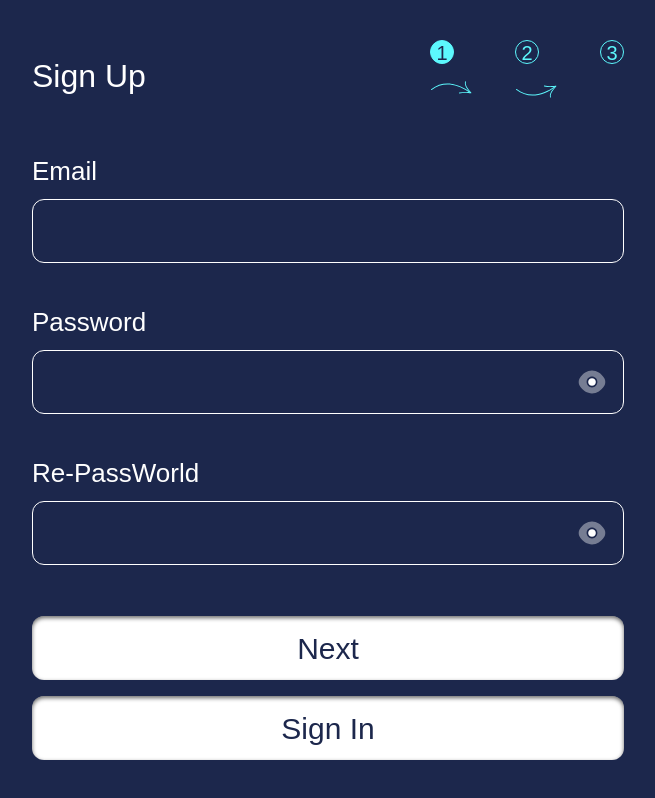
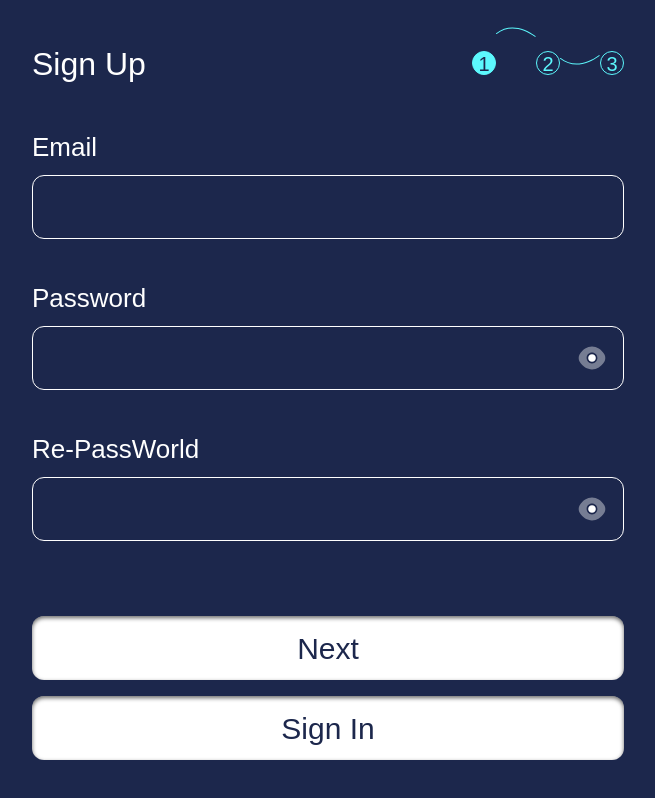
Before and after one commit to m-ehsan81/jc-front, a Next.js app: page /sign-up in a window 1280 px wide. Shown: the whole page, without its empty margins (312-967 px from the left). Built offline with nearby package versions, Linux system fonts and the light colour scheme; no server answers; a web font is replaced by a local one.

Commit message:
fix build errors

```diff
--- a/src/app/sign-in/page.tsx
+++ b/src/app/sign-in/page.tsx
@@ -16,7 +16,7 @@ import { useRouter, useSearchParams } from "next/navigation";
 import apiClient from "@/lib/axios";
 import { Suspense } from "react";
 
-const SignInPage = () => {
+const SignInPage:React.FC = () => {
   const { login } = useAuth();
 
   const router = useRouter();
--- a/src/app/sign-up/page.tsx
+++ b/src/app/sign-up/page.tsx
@@ -1,6 +1,6 @@
 "use client";
 
-import { useEffect, useState } from "react";
+import { Suspense, useState } from "react";
 import { CustomStepper } from "@/components/customs";
 import { InitialDataType } from "./type";
 import { SignUpStepOne, SignUpStepTwo, StepThree } from "@/components/sign-up";
@@ -24,15 +24,17 @@ const SignUpPage: React.FC = () => {
   const steps = [
     <SignUpStepOne
       {...initialData}
+      key={1}
       handleNextStep={handleNextStep}
       setInitialData={setInitialData}
     />,
     <SignUpStepTwo
+      key={2}
       email={initialData.email}
       password={initialData.password}
       handleBackStep={handleBackStep}
     />,
-    <StepThree token={token || ""} />,
+    <StepThree key={3} token={token || ""} />,
   ];
 
   return (
@@ -48,4 +50,12 @@ const SignUpPage: React.FC = () => {
   );
 };
 
-export default SignUpPage;
+const SignUp: React.FC = () => {
+  return (
+    <Suspense>
+      <SignUpPage />
+    </Suspense>
+  );
+};
+
+export default SignUp;
--- a/src/components/customs/custom-stepper/index.tsx
+++ b/src/components/customs/custom-stepper/index.tsx
@@ -25,7 +25,7 @@ const CustomStepper: React.FC<CustomStepperProps> = ({
         <div key={index} className="relative">
           <StepItem step={index + 1} activeStep={activeStep} />
 
-          <StepperArrowSVG classname="absolute left-6 -top-6" />
+          <StepperArrowSVG className="absolute left-6 -top-6" />
         </div>
       ))}
     </div>
--- a/src/components/sign-up/step-three/index.tsx
+++ b/src/components/sign-up/step-three/index.tsx
@@ -16,13 +16,13 @@ const StepThree: React.FC<{ token: string }> = ({ token }) => {
         const encodedToken = encodeURIComponent(token);
 
         await apiClient.get(`Accounts/EmailConfirmation?token=${encodedToken}`);
-      } catch (error) {
+      } catch {
         setError(true);
       } finally {
         setLoading(false);
       }
     })();
-  }, []);
+  }, [token]);
 
   if (loading) {
     return (
--- a/src/lib/axios.ts
+++ b/src/lib/axios.ts
@@ -67,7 +67,7 @@ apiClient.interceptors.response.use(
         originalRequest.headers.Authorization = `Bearer ${token}`;
         return apiClient(originalRequest);
       } catch (refreshError) {
-        // console.error("Token refresh failed:", refreshError);
+        console.error("Token refresh failed:", refreshError);
         // Cookies.remove("token");
         // Cookies.remove("refreshToken");
         // Cookies.remove("user");
--- a/src/svgs/index.ts
+++ b/src/svgs/index.ts
@@ -11,4 +11,4 @@ export { default as LockCircleSVG } from "./lock-circle";
 export { default as ArrowCircleRightSVG } from "./arrow-circle-right";
 export { default as EyeSVG } from "./eye";
 export { default as LoadingSVG } from "./loading";
-export { default as StepperArrowSVG } from "./loading";
+export { default as StepperArrowSVG } from "./stepper-arrow";
--- a/src/svgs/stepper-arrow.tsx
+++ b/src/svgs/stepper-arrow.tsx
@@ -1,4 +1,4 @@
-const StepperArrowSVG: React.FC = () => {
+const StepperArrowSVG: React.FC<{ className: string }> = ({ className }) => {
   return (
     <svg
       xmlns="http://www.w3.org/2000/svg"
@@ -6,6 +6,7 @@ const StepperArrowSVG: React.FC = () => {
       height="10"
       viewBox="0 0 40 10"
       fill="none"
+      className={className}
     >
       <path
         fill-rule="evenodd"
```
